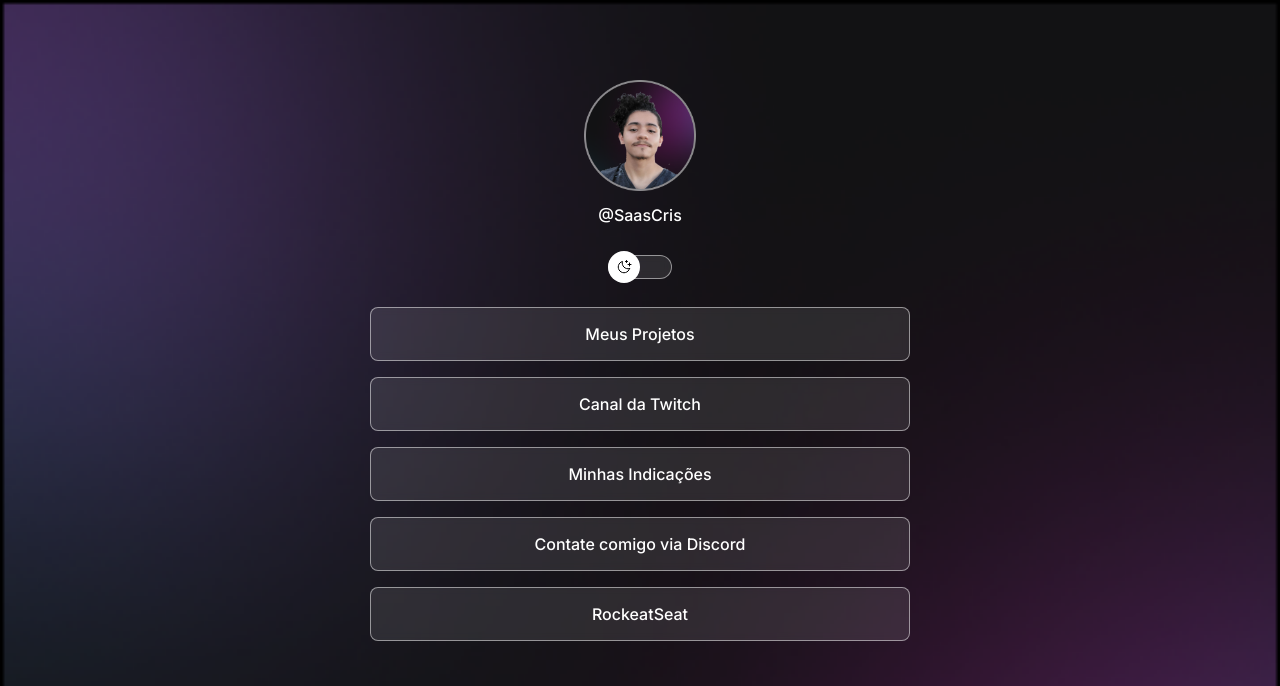
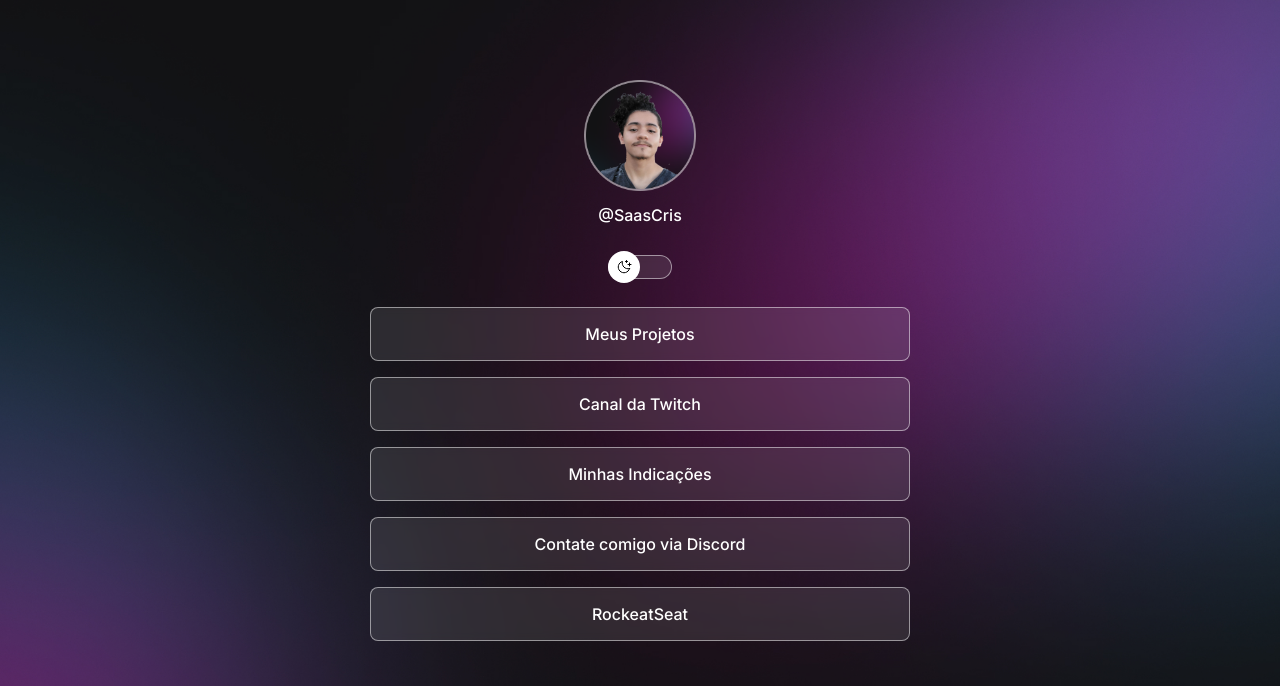
Before and after one commit to SaasCris/projeto-links, a plain HTML site: page index.html in a window 1280 px wide. Shown: the top 686 px of the page. Drawn offline with nearby package versions, Linux system fonts and the light colour scheme.

Commit message:
change background based on media queries

```diff
--- a/style.css
+++ b/style.css
@@ -27,6 +27,7 @@
 
 body {
   background: var(--bg-url) no-repeat top center/cover;
+  height: 100vh;
 }
 
 body * {
@@ -167,3 +168,14 @@ footer {
   text-align: center;
   font-size: 14px;
 }
+
+/* Media queries */
+@media (min-width: 700px) {
+  :root {
+    --bg-url: url(./assets/bg-desktop-dark.jpg);
+  }
+
+  .light {
+    --bg-url: url(./assets/bg-desktop-dark.jpg);
+  }
+}
```
Also changed, not shown: assets/bg-desktop-dark.jpg (added), assets/bg-desktop-light.jpg (added).
